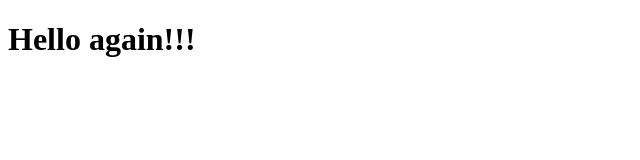
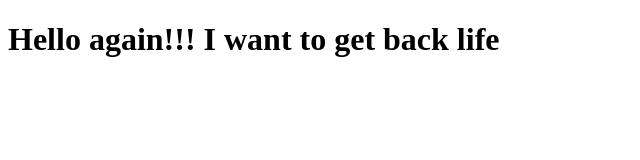
Before and after one commit to arya56/Impressive, a plain HTML site: page site/index.html in a window 1280 px wide. Shown: the whole page, without its empty margins (0-640 px from the left). Drawn offline with Linux system fonts and the light colour scheme.

Commit message:
A little new changes.

```diff
--- a/site/index.html
+++ b/site/index.html
@@ -4,6 +4,6 @@
 	<title>Hello Webtest!!!</title>
 </head>
 <body>
-<h1>Hello again!!!</h1>
+<h1>Hello again!!! I want to get back life</h1>
 </body>
 </html>
```
